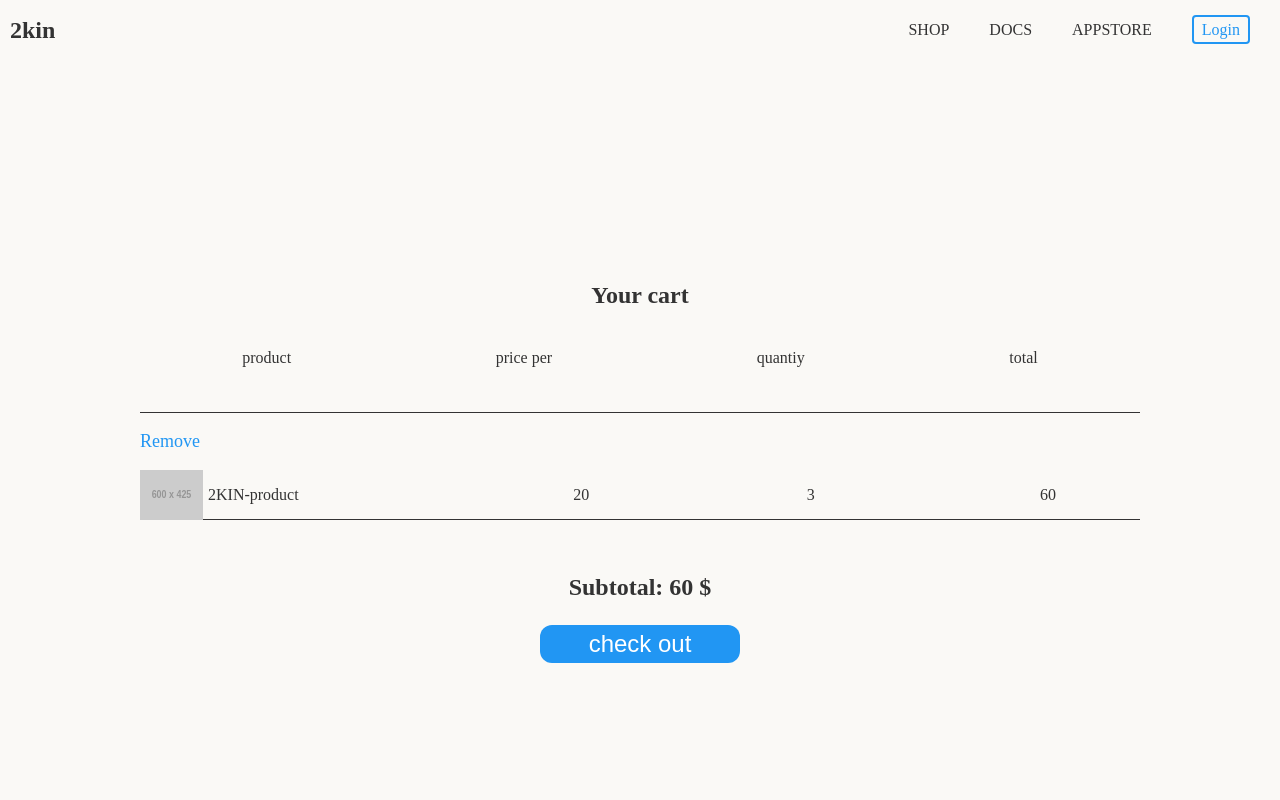
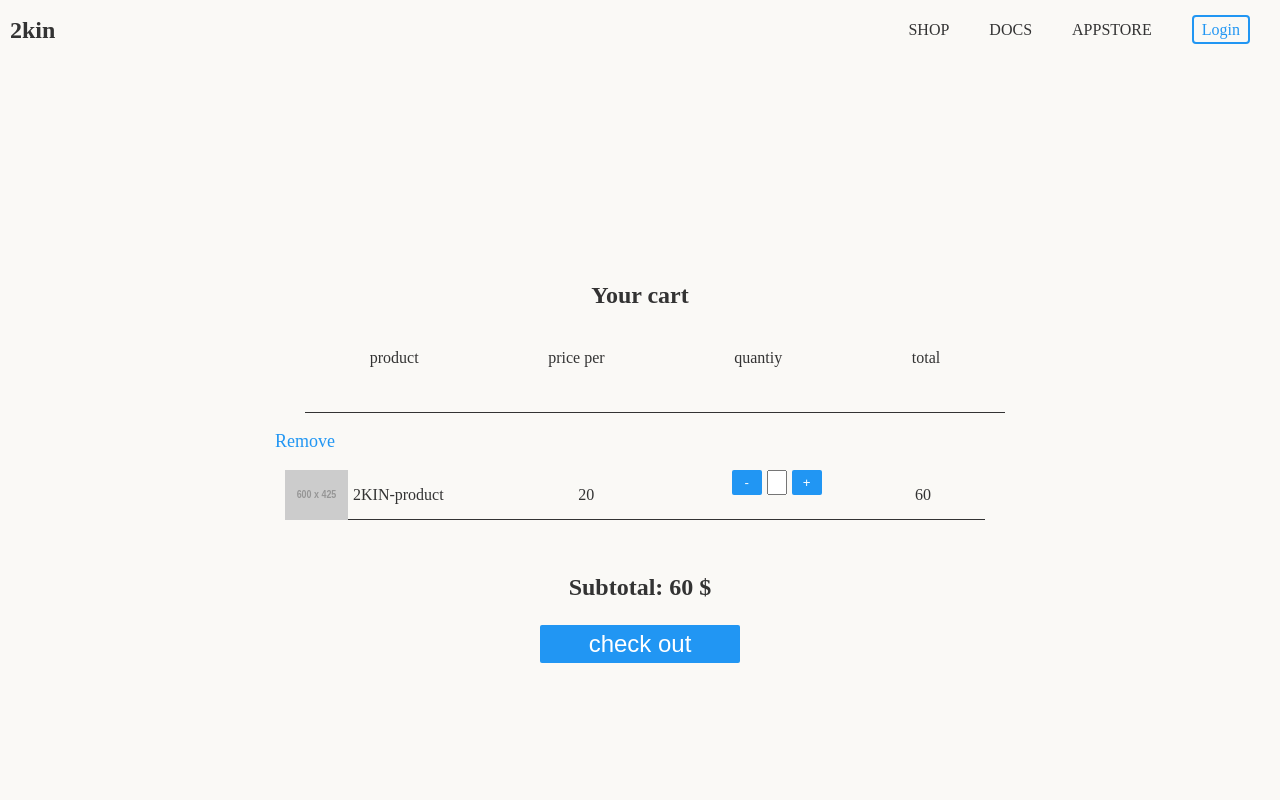
Before and after one commit to SirSicard/2KIN-Onboarding, a React (Vite) app in the folder client/: page /cart in a window 1280 px wide. Shown: the top 800 px of the page. Built offline with nearby package versions, Linux system fonts and the light colour scheme.

Commit message:
Added butttons and input to quantity

```diff
--- a/client/src/components/CartItem.jsx
+++ b/client/src/components/CartItem.jsx
@@ -1,10 +1,11 @@
-export default function CartItem({ details }) {
+import PropTypes from "prop-types";
+export default function CartItem({ props }) {
 
 
   function onDelete() {
     console.log("deleted")
   }
-  const total = details.price * details.quantity;
+  const total = props.price * props.quantity;
   console.log(total)
   return (
     <div className="cart-products">
@@ -13,13 +14,27 @@ export default function CartItem({ details }) {
       </div>
       <div className="cart-items">
         <div>
-          <img src={details["product-image"]}></img>
-          <p>{details.name}</p>
+          <img src={props["product-image"]}></img>
+          <p>{props.name}</p>
         </div>
-        <p>{details.price}</p>
-        <p>{details.quantity}</p>
+        <p>{props.price}</p>
+        <div className="quantity-content">
+        <button>-</button>
+        <input type="number" defaultValue={props.quantity} />
+        <button>+</button>
+        </div>
         <p>{total}</p>
       </div>
     </div>
   );
 }
+
+CartItem.propTypes = {
+  props: {
+    name: PropTypes.string.isRequired,
+    price: PropTypes.number.isRequired,
+    quantity: PropTypes.number.isRequired,
+    "product-image": PropTypes.string.isRequired
+  }
+
+};
--- a/client/src/pages/CartPage.jsx
+++ b/client/src/pages/CartPage.jsx
@@ -32,7 +32,7 @@ export default function CartPage() {
       </div>
       {cart.map((item) => {
         return (
-        <CartItem key={item.id} details={item} />
+        <CartItem key={item.id} props={item} />
       )
       })}
 
--- a/client/src/styles/cart.css
+++ b/client/src/styles/cart.css
@@ -4,16 +4,17 @@
     align-content: center;
     width: 100%;
     flex-flow: column wrap;
-    height: 800px
+    min-height: 800px
 }
 
 
 .cart-context {
-    width: 1000px;
+    width: 700px;
     display: flex;
     justify-content: space-around;
     height: 80px;
     border-bottom: 1px solid;
+    margin-left: 30px;
 }
 .remove-button  > p{
     align-self: center;
@@ -22,7 +23,7 @@
     font-size: large;
 }
 .cart-items {
-    width: 1000px;
+    width: 700px;
     height: 50px;
     display: flex;
     border-bottom: 1px solid;
@@ -36,6 +37,7 @@
     flex-flow:column wrap;
     align-items: flex-start;
     padding-bottom: 30px;
+    margin-right: 10px;
 }
 .cart-items > div {
     flex: 0 1 30%;
@@ -50,12 +52,23 @@
 .cart-content h3 {
     text-align: center;
 }
-.cart-content button {
+.cart-content > button {
     width: 200px;
     font-size: x-large;
     align-self: center;
-    border-radius: 0.5em;
 }
 .cart-items > p {
     flex: 0 1 10%;
 }
+.quantity-content button {
+    width: 30px;
+}
+.quantity-content {
+    flex: 0 1 10%;
+    max-width: 100px;
+    max-height: 20px;
+}
+.cart-items input {
+    max-width: 20px;
+    text-decoration: none;
+}
```
